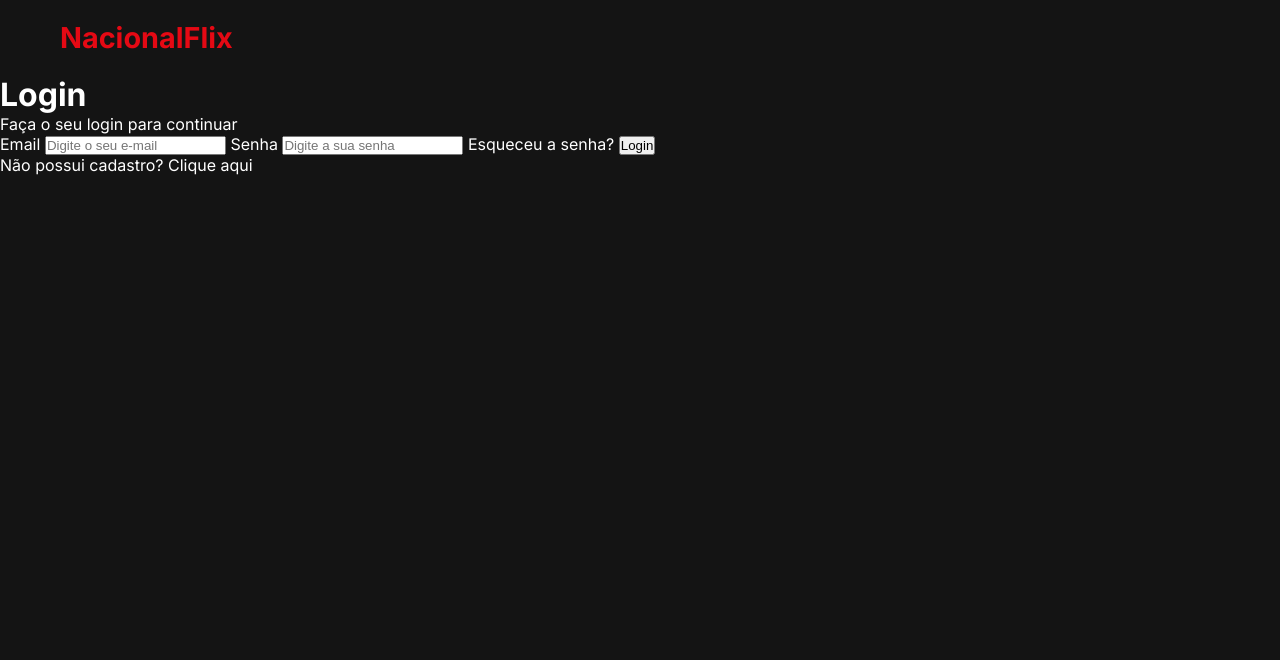
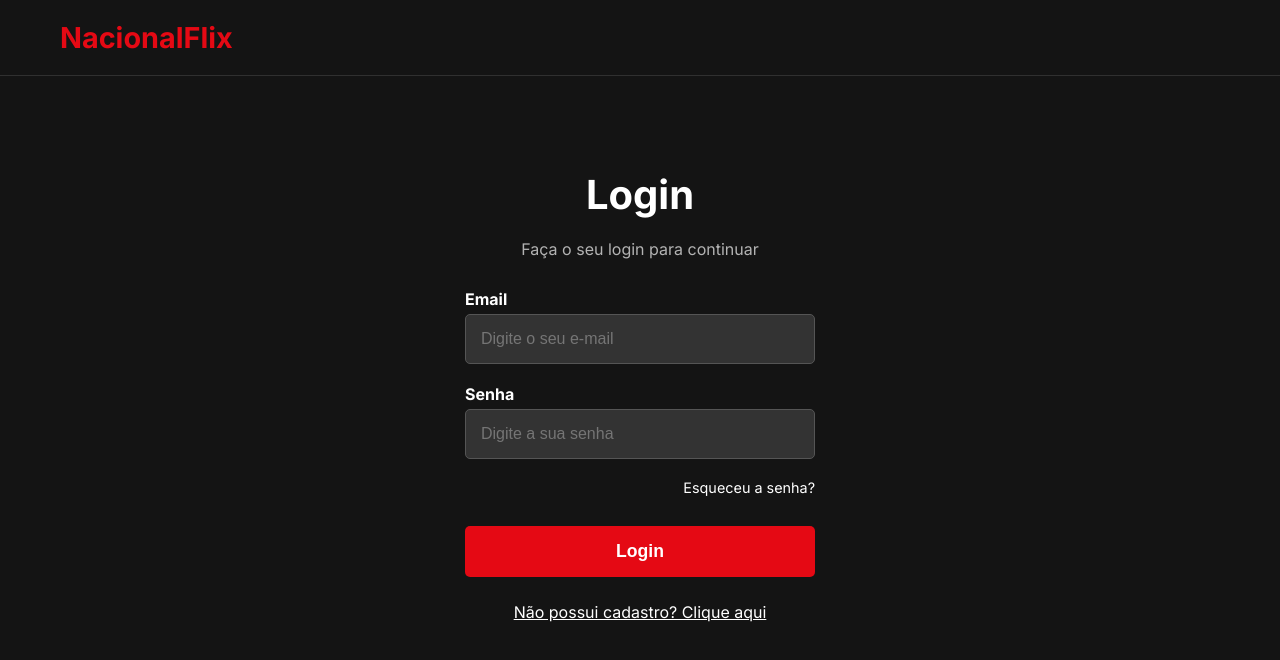
Before and after one commit to nataliapatricia/Site-Nacionalflix, a plain HTML site: page nacionalflix-frontend/Index.html in a window 1280 px wide. Drawn offline with Linux system fonts and the light colour scheme.

Commit message:
Add files via upload

```diff
--- a/nacionalflix-frontend/css/style.css
+++ b/nacionalflix-frontend/css/style.css
@@ -1,5 +1,129 @@
 /* === CONFIGURAÇÕES GLOBAIS E RESET === */
 @import url('https://fonts.googleapis.com/css2?family=Inter:wght@400;500;700&display=swap');
+
+* {
+    margin: 0;
+    padding: 0;
+    box-sizing: border-box;
+}
+
+body {
+    background-color: #141414;
+    color: #ffffff;
+    font-family: 'Inter', sans-serif;
+}
+
+a {
+    color: #ffffff;
+    text-decoration: none;
+}
+
+a:hover {
+    color: #b3b3b3;
+}
+
+/* === HEADER (CABEÇALHO) === */
+.main-header {
+    display: flex;
+    justify-content: flex-start;
+    align-items: center;
+    padding: 20px 60px;
+    border-bottom: 1px solid #303030;
+    background-color: #141414;
+}
+
+.logo {
+    font-size: 1.8rem;
+    font-weight: bold;
+    color: #e50914;
+}
+
+/* === TELAS DE LOGIN, CADASTRO E RECUPERAÇÃO === */
+
+/* Estilo para o botão de Logout no Header */
+#logout-button {
+    padding: 8px 16px;
+    border: 1px solid #888;
+    border-radius: 5px;
+    transition: background-color 0.2s, color 0.2s;
+}
+
+#logout-button:hover {
+    background-color: #fff;
+    color: #141414;
+    border-color: #fff;
+}
+.auth-container {
+    display: flex;
+    flex-direction: column;
+    align-items: center;
+    justify-content: center;
+    min-height: 80vh;
+    text-align: center;
+    padding: 20px;
+}
+
+.auth-form {
+    display: flex;
+    flex-direction: column;
+    width: 100%;
+    max-width: 350px;
+}
+
+.auth-form h1 {
+    font-size: 2.5em;
+    margin-bottom: 20px;
+}
+
+.auth-form p {
+    margin-bottom: 30px;
+    color: #b3b3b3;
+}
+
+.auth-form label {
+    text-align: left;
+    margin-bottom: 5px;
+    font-weight: bold;
+}
+
+.auth-form input {
+    background-color: #333;
+    border: 1px solid #555;
+    border-radius: 5px;
+    color: #fff;
+    padding: 15px;
+    margin-bottom: 20px;
+    font-size: 1em;
+}
+
+.auth-form .btn {
+    background-color: #e50914;
+    border: none;
+    border-radius: 5px;
+    color: #fff;
+    padding: 15px;
+    font-size: 1.1em;
+    font-weight: bold;
+    cursor: pointer;
+    margin-top: 10px;
+    transition: background-color 0.3s;
+}
+
+.auth-form .btn:hover {
+    background-color: #f6121d;
+}
+
+.forgot-password {
+    text-align: right;
+    font-size: 0.9em;
+    margin-bottom: 20px;
+    display: block;
+}
+
+.switch-form-link {
+    margin-top: 25px;
+    text-decoration: underline;
+}
 
 * {
     margin: 0;
```
